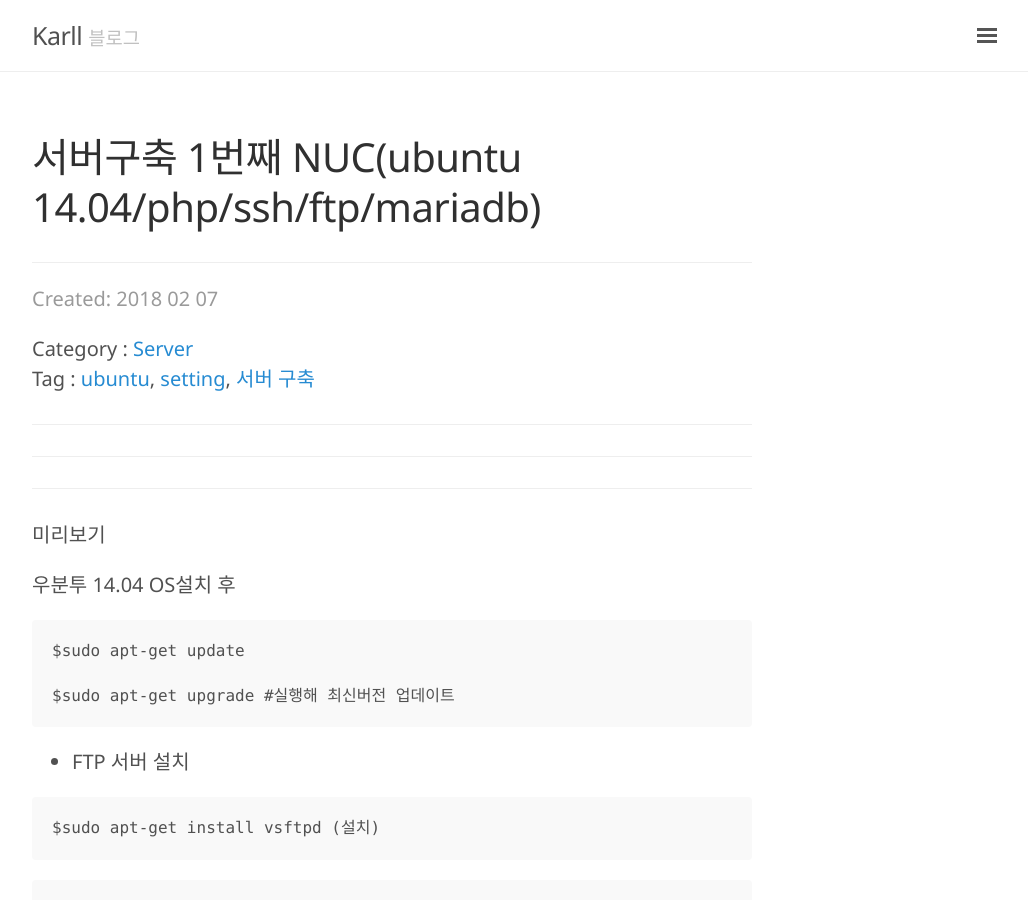
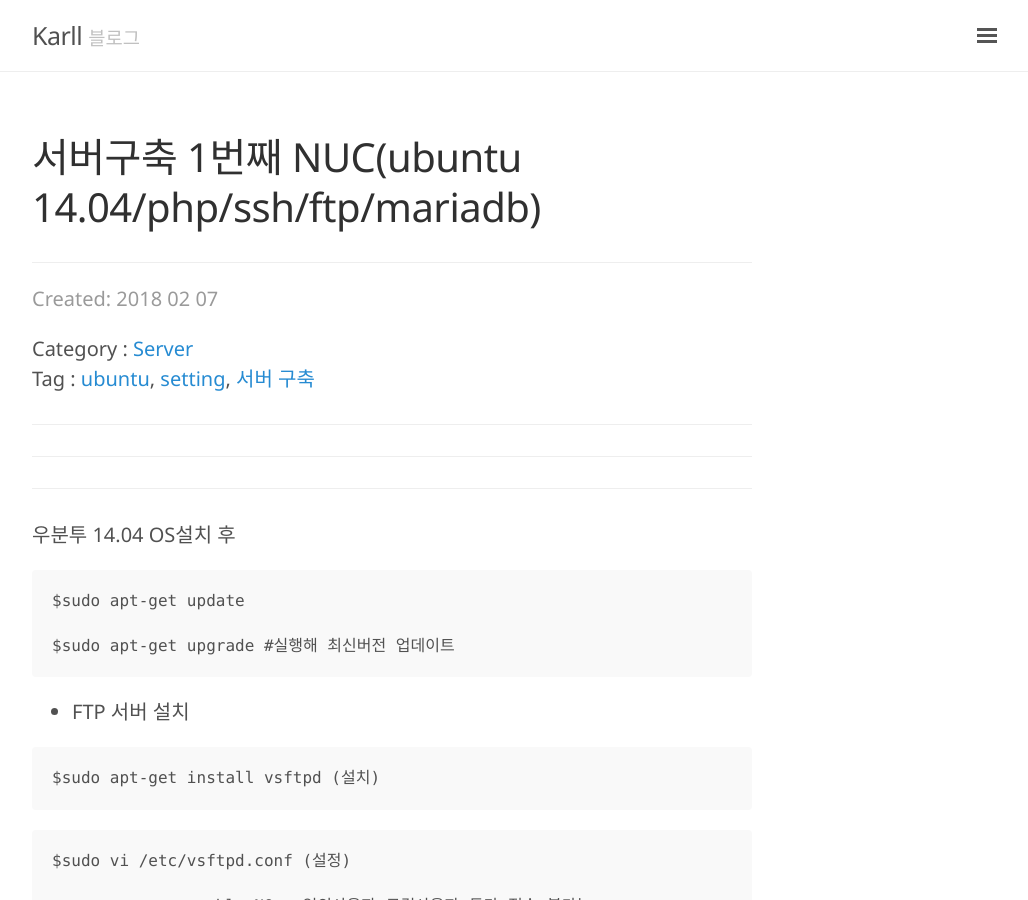
Before and after one commit to Kor-Karll/Kor-Karll.github.io, a Jekyll site: the page built from _posts/2018-02-07-Server-ubuntu-php-ssh-ftp-mariadb-1.md, in a window 1280 px wide and 900 px high. Shown: the whole window, without its empty margins (248-1276 px from the left). Built offline with Jekyll 4.4.1, drawn with Linux system fonts in a browser that asks for light colours; comment, search, counter and statistics services are not loaded.

Commit message:
포스트 수정

````diff
--- a/_posts/2018-02-07-Server-ubuntu-php-ssh-ftp-mariadb-1.md
+++ b/_posts/2018-02-07-Server-ubuntu-php-ssh-ftp-mariadb-1.md
@@ -14,10 +14,6 @@ sitemap :
 
 ***
 
-미리보기
-
-<!--미리보기-->
-
 우분투 14.04 OS설치 후
 
 ```
@@ -26,6 +22,7 @@ $sudo apt-get update
 $sudo apt-get upgrade #실행해 최신버전 업데이트
 ```
 
+<!--미리보기-->
 
 * FTP 서버 설치
 
````
